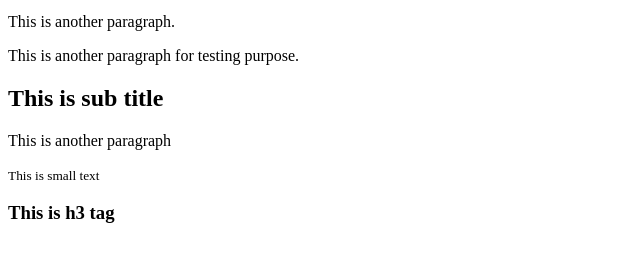
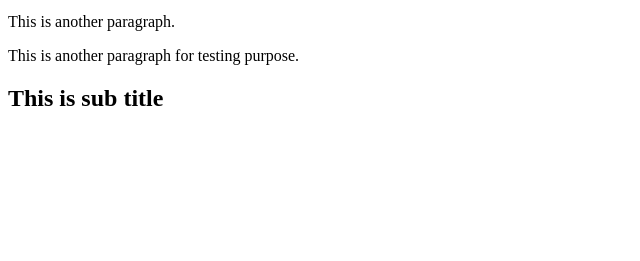
Before and after one commit to mdhiteshpatel/git-tutorial, a plain HTML site: page index.html in a window 1280 px wide. Shown: the part 101-362 px from the top of the page, without its empty margins (0-640 px from the left). Drawn offline with Linux system fonts and the light colour scheme.

Commit message:
Update index.html

```diff
--- a/index.html
+++ b/index.html
@@ -13,12 +13,6 @@
 	<p>This is another paragraph.</p>
 	<p>This is another paragraph for testing purpose.</p>
 	<h2>This is sub title</h2>
-	<p>This is another paragraph</p>
-	<small>This is small text</small>
-
-
-
-	<h3>This is h3 tag</h3>
 
 </body>
 </html>
```
